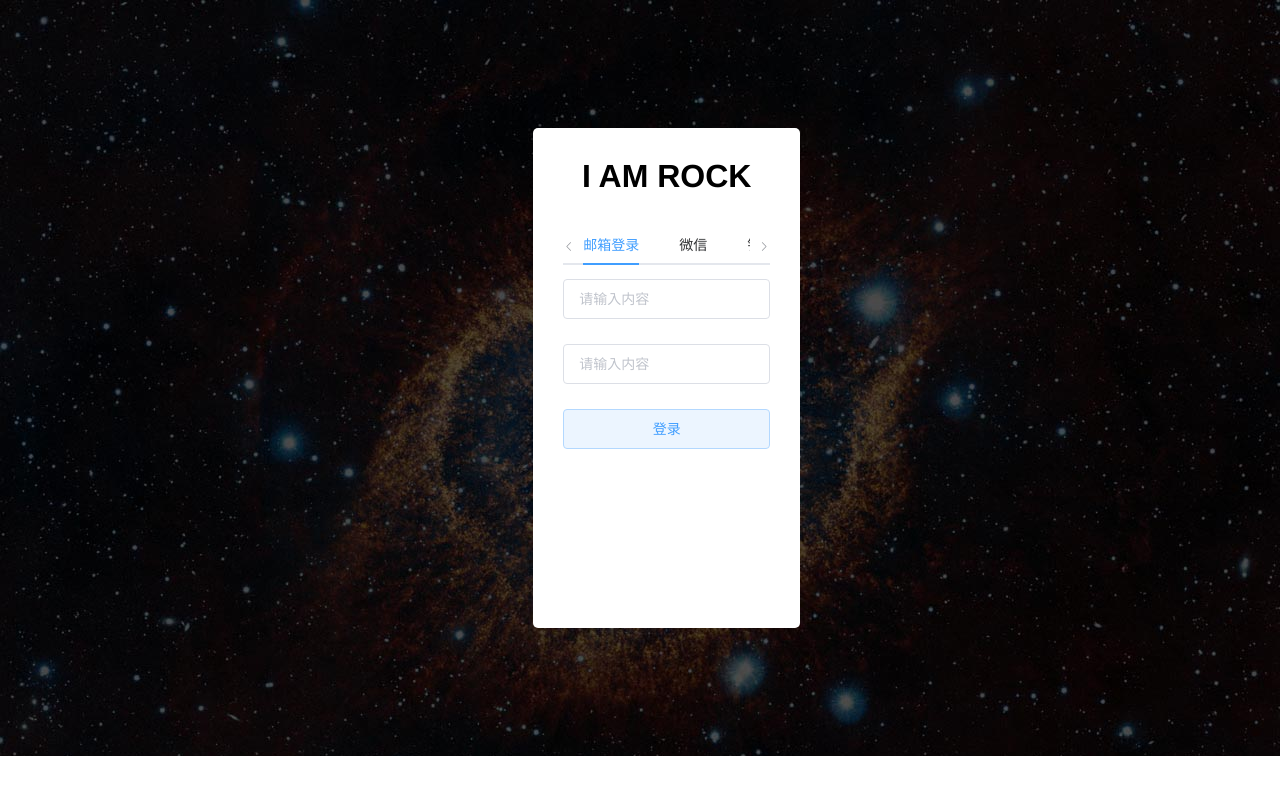
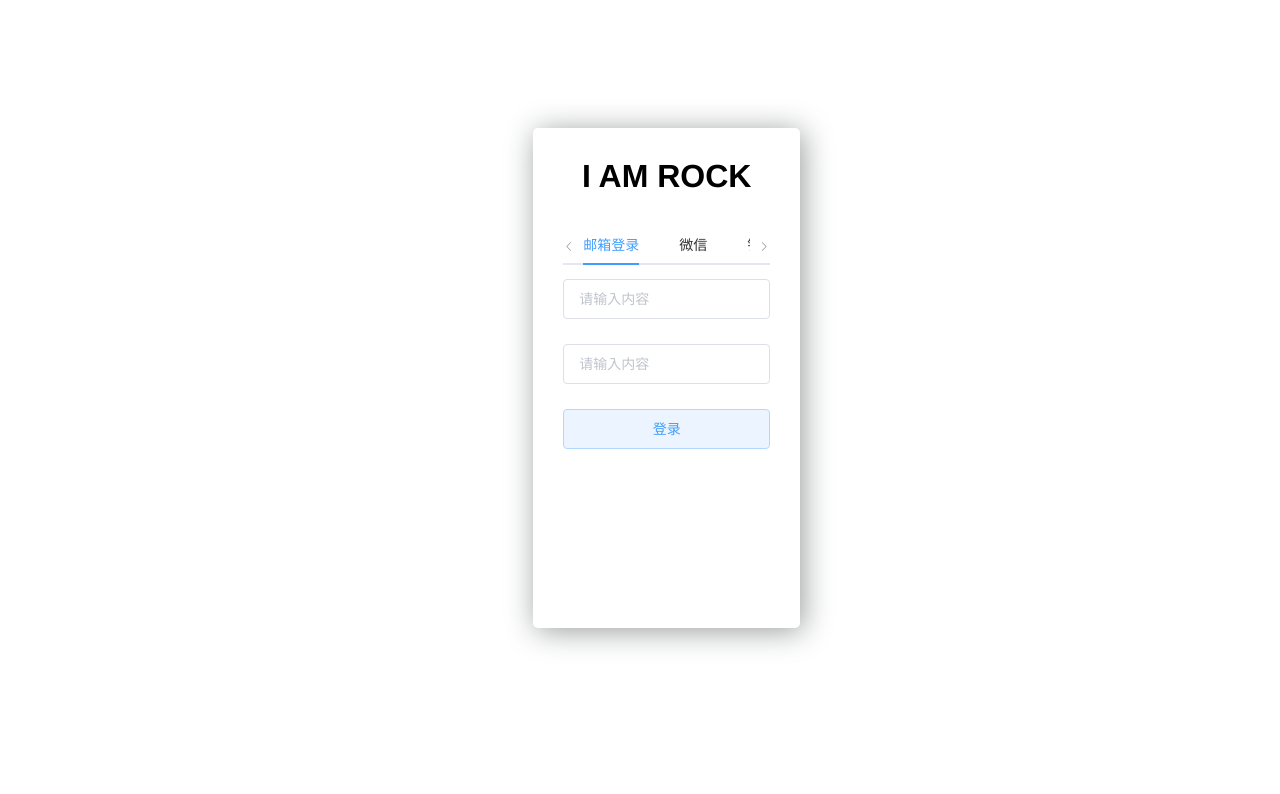
Before and after one commit to gravitionium/rock, a Vue app: page / in a window 1280 px wide. Shown: the top 794 px of the page. Built offline with nearby package versions, Linux system fonts and the light colour scheme.

Commit message:
修改了一下登陆界面的样式

```diff
--- a/src/App.vue
+++ b/src/App.vue
@@ -57,8 +57,8 @@
   text-align: center;
 }
 .boxLogin{
-  width: 100%;
-  background:url(assets/loginBg.jpg);
+  /*width: 100%;*/
+  /*background:url(assets/loginBg.jpg) no-repeat center center;*/
 }
 .innerLogin{
   padding:10% 0 10%;
@@ -68,6 +68,7 @@
   border-radius:5px;
   height:450px;
   padding:30px 30px 20px 30px;
+  box-shadow: 3px 3px 30px #999d9c;
 }
 .loginTitle{
   padding:0 0 30px 0;
```
